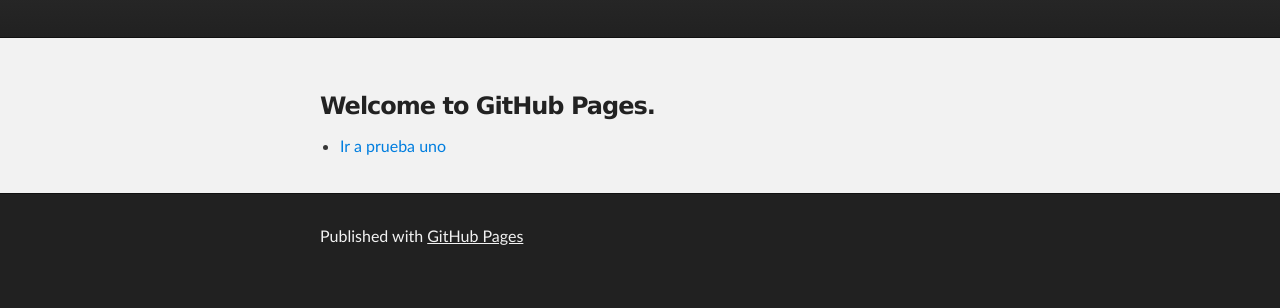
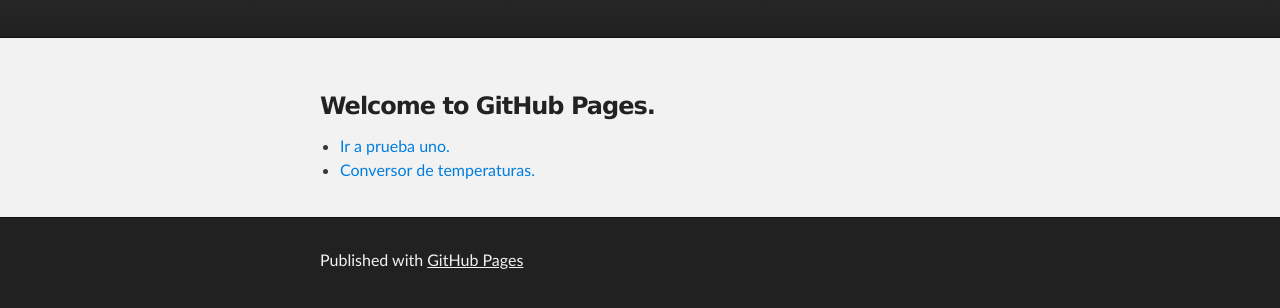
Before and after one commit to acglez/acglez.github.io, a plain HTML site: page index.html in a window 1280 px wide. Shown: the part 136-444 px from the top of the page. Drawn offline with Linux system fonts and the light colour scheme.

Commit message:
Añadido enlace a converterTemperature

```diff
--- a/index.html
+++ b/index.html
@@ -30,7 +30,8 @@
         <h3>
 <a id="welcome-to-github-pages" class="anchor" href="#welcome-to-github-pages" aria-hidden="true"><span class="octicon octicon-link"></span></a>Welcome to GitHub Pages.</h3>
 <ul>
-  <li><a id="prueba_uno" href="http://acglez.github.io/pruebaUnoNode/">Ir a prueba uno</a></li>
+  <li><a id="prueba_uno" href="http://acglez.github.io/pruebaUnoNode/">Ir a prueba uno.</a></li>
+  <li><a href="http://acglez.github.io/temperatureConverter/">Conversor de temperaturas.</a></li>
 </ul>
       </section>
     </div>
```
